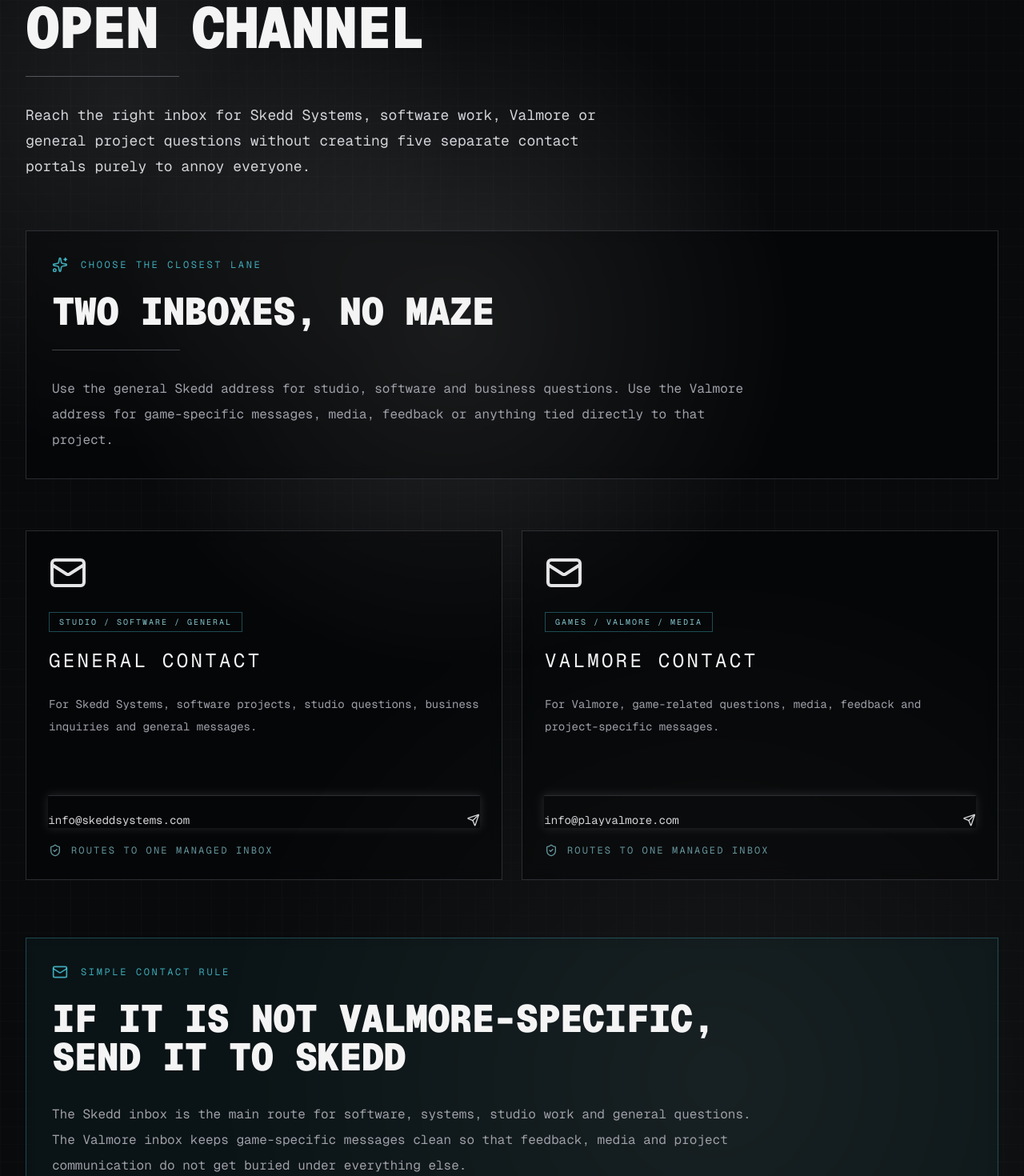
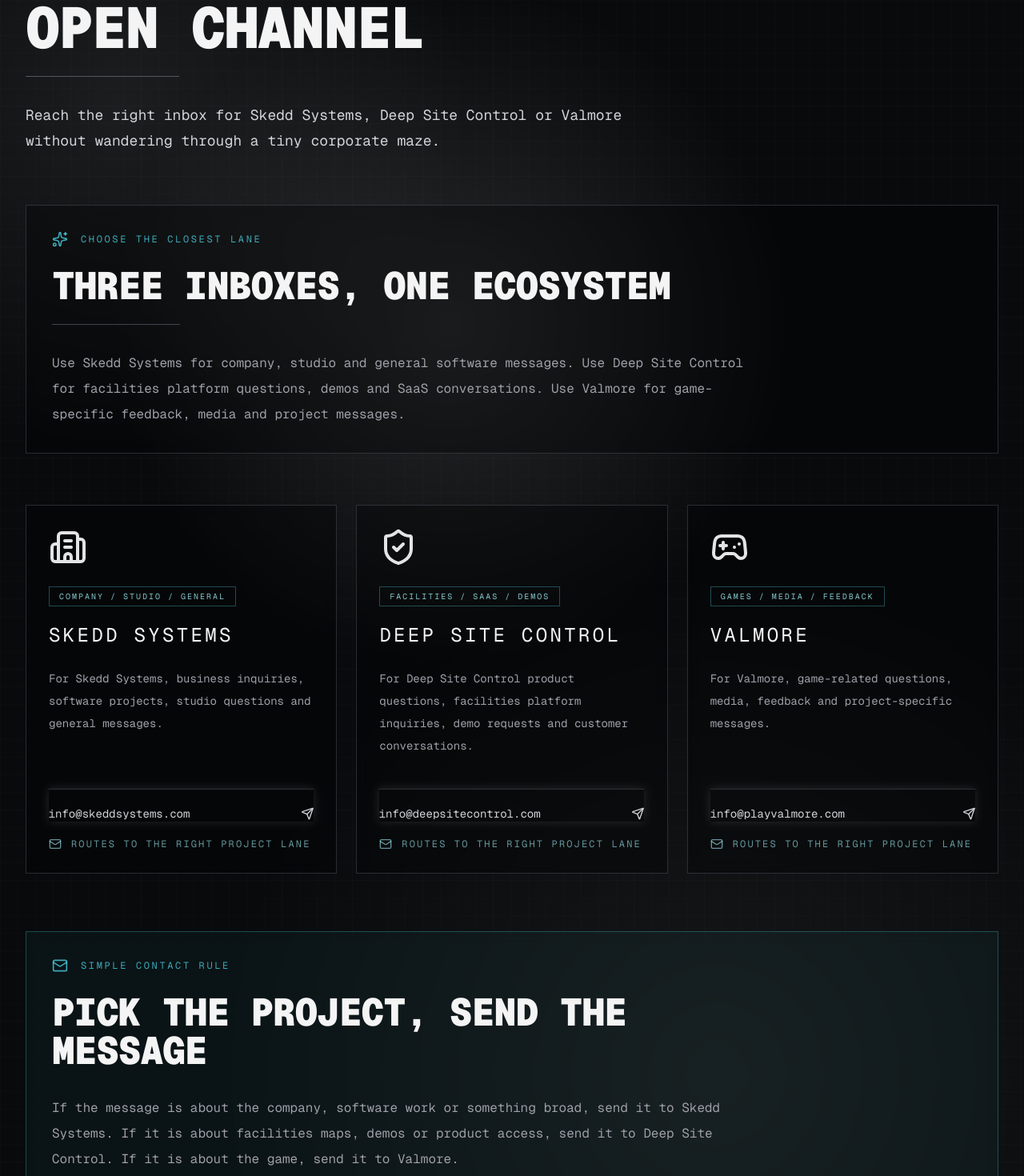
Before and after one commit to Skkedd/skedd-systems, a Next.js app: page /contact in a window 1280 px wide. Shown: the part 220-1690 px from the top of the page at 80% size. Built offline with nearby package versions, Linux system fonts and the light colour scheme.

Commit message:
Update contact flow and Deep Site Control support

```diff
--- a/src/app/contact/page.tsx
+++ b/src/app/contact/page.tsx
@@ -1,5 +1,7 @@
 import {
   ArrowRight,
+  Building2,
+  Gamepad2,
   Mail,
   MessageSquare,
   Send,
@@ -12,18 +14,28 @@
 
 const contactCards = [
   {
-    title: "General Contact",
+    title: "Skedd Systems",
     email: "info@skeddsystems.com",
-    label: "Studio / Software / General",
+    label: "Company / Studio / General",
     description:
-      "For Skedd Systems, software projects, studio questions, business inquiries and general messages.",
+      "For Skedd Systems, business inquiries, software projects, studio questions and general messages.",
+    icon: Building2,
   },
   {
-    title: "Valmore Contact",
+    title: "Deep Site Control",
+    email: "info@deepsitecontrol.com",
+    label: "Facilities / SaaS / Demos",
+    description:
+      "For Deep Site Control product questions, facilities platform inquiries, demo requests and customer conversations.",
+    icon: ShieldCheck,
+  },
+  {
+    title: "Valmore",
     email: "info@playvalmore.com",
-    label: "Games / Valmore / Media",
+    label: "Games / Media / Feedback",
     description:
       "For Valmore, game-related questions, media, feedback and project-specific messages.",
+    icon: Gamepad2,
   },
 ];
 
@@ -47,9 +59,8 @@
           <div className="mt-6 h-px w-48 bg-zinc-500/70" />
 
           <p className="mt-8 max-w-3xl text-lg leading-8 text-zinc-300">
-            Reach the right inbox for Skedd Systems, software work, Valmore or
-            general project questions without creating five separate contact
-            portals purely to annoy everyone.
+            Reach the right inbox for Skedd Systems, Deep Site Control or
+            Valmore without wandering through a tiny corporate maze.
           </p>
         </div>
 
@@ -63,25 +74,29 @@
           </div>
 
           <h2 className="text-3xl font-black uppercase tracking-tight text-zinc-100 md:text-5xl">
-            Two inboxes, no maze
+            Three inboxes, one ecosystem
           </h2>
 
           <div className="mt-6 h-px w-40 bg-zinc-600/80" />
 
           <p className="mt-8 max-w-4xl text-sm leading-7 text-zinc-400 md:text-base md:leading-8">
-            Use the general Skedd address for studio, software and business
-            questions. Use the Valmore address for game-specific messages,
-            media, feedback or anything tied directly to that project.
+            Use Skedd Systems for company, studio and general software
+            messages. Use Deep Site Control for facilities platform questions,
+            demos and SaaS conversations. Use Valmore for game-specific
+            feedback, media and project messages.
           </p>
         </section>
 
-        <div className="mt-16 grid gap-6 lg:grid-cols-2">
-          {contactCards.map((card) => (
+        <div className="mt-16 grid gap-6 lg:grid-cols-3">
+          {contactCards.map((card) => {
+            const Icon = card.icon;
+
+            return (
               <article
                 key={card.email}
                 className="border border-zinc-500/35 bg-black/30 p-7 backdrop-blur-sm transition hover:border-cyan-200/50 hover:bg-white/[0.04]"
               >
-              <Mail className="mb-6 h-12 w-12 text-zinc-200" />
+                <Icon className="mb-6 h-12 w-12 text-zinc-200" />
 
                 <div className="mb-5 inline-flex border border-cyan-300/30 px-3 py-1 text-[10px] uppercase tracking-[0.2em] text-cyan-200/80">
                   {card.label}
@@ -91,7 +106,7 @@
                   {card.title}
                 </h2>
 
-              <p className="mt-6 min-h-[96px] text-sm leading-7 text-zinc-400">
+                <p className="mt-6 min-h-[120px] text-sm leading-7 text-zinc-400">
                   {card.description}
                 </p>
 
@@ -104,11 +119,12 @@
                 </a>
 
                 <div className="mt-5 flex items-center gap-3 text-xs uppercase tracking-[0.18em] text-cyan-200/60">
-                <ShieldCheck className="h-4 w-4" />
-                <span>Routes to one managed inbox</span>
+                  <Mail className="h-4 w-4" />
+                  <span>Routes to the right project lane</span>
                 </div>
               </article>
-          ))}
+            );
+          })}
         </div>
 
         <section
@@ -121,14 +137,14 @@
           </div>
 
           <h2 className="max-w-4xl text-3xl font-black uppercase tracking-tight text-zinc-100 md:text-5xl">
-            If it is not Valmore-specific, send it to Skedd
+            Pick the project, send the message
           </h2>
 
           <p className="mt-8 max-w-4xl text-sm leading-7 text-zinc-400 md:text-base md:leading-8">
-            The Skedd inbox is the main route for software, systems, studio work
-            and general questions. The Valmore inbox keeps game-specific
-            messages clean so that feedback, media and project communication do
-            not get buried under everything else.
+            If the message is about the company, software work or something
+            broad, send it to Skedd Systems. If it is about facilities maps,
+            demos or product access, send it to Deep Site Control. If it is
+            about the game, send it to Valmore.
           </p>
 
           <a
--- a/src/middleware.ts
+++ b/src/proxy.ts
@@ -1,4 +1,4 @@
-export { auth as middleware } from "@/auth";
+export { auth as proxy } from "@/auth";
 
 export const config = {
   matcher: ["/admin/:path*"],
```
Lines whose indentation alone changed are shown as unchanged.
